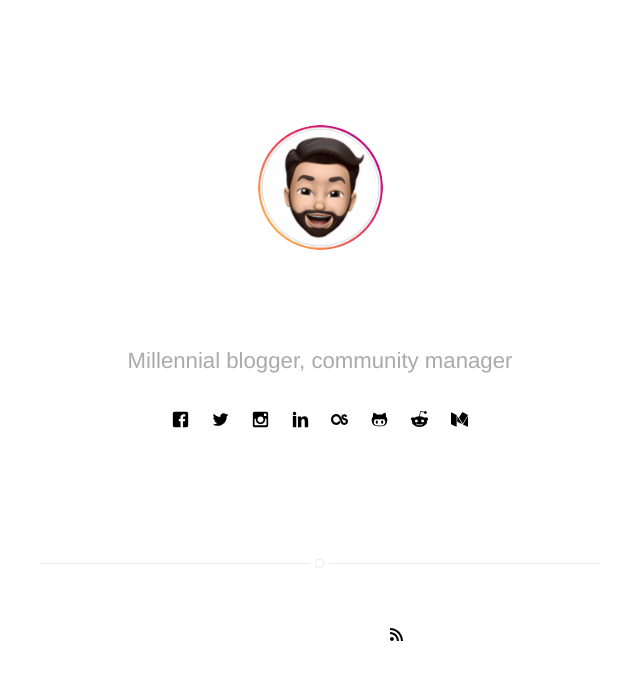
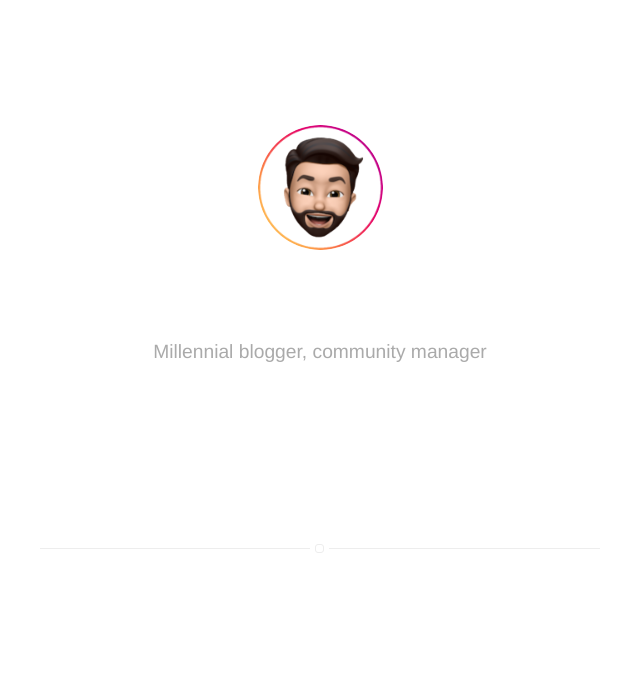
Before and after one commit to iJaack/Jaack, a Jekyll site: the page built from index.html, in a window 1280 px wide. Shown: the top 680 px of the page, without its empty margins (320-960 px from the left). Built offline with Jekyll 4.4.1, drawn with Linux system fonts in a browser that asks for light colours.

Commit message:
Homepage Dark Mode pronta!

```diff
--- a/_sass/base/general.sass
+++ b/_sass/base/general.sass
@@ -1,5 +1,5 @@
 body, html
-	font-size: 75%
+	font-size: 65%
 
 body
 	line-height: 1
@@ -57,7 +57,6 @@
 
 strong
 	font-weight: 500
-	color: $all-white
 
 ul,
 ol
@@ -148,3 +147,6 @@
 
 .wrapper-large
 	max-width: 810px
+
+svg
+	filter: invert(100%)
```
Also changed, not shown: assets/images/profilo-homepage-ig.png.
